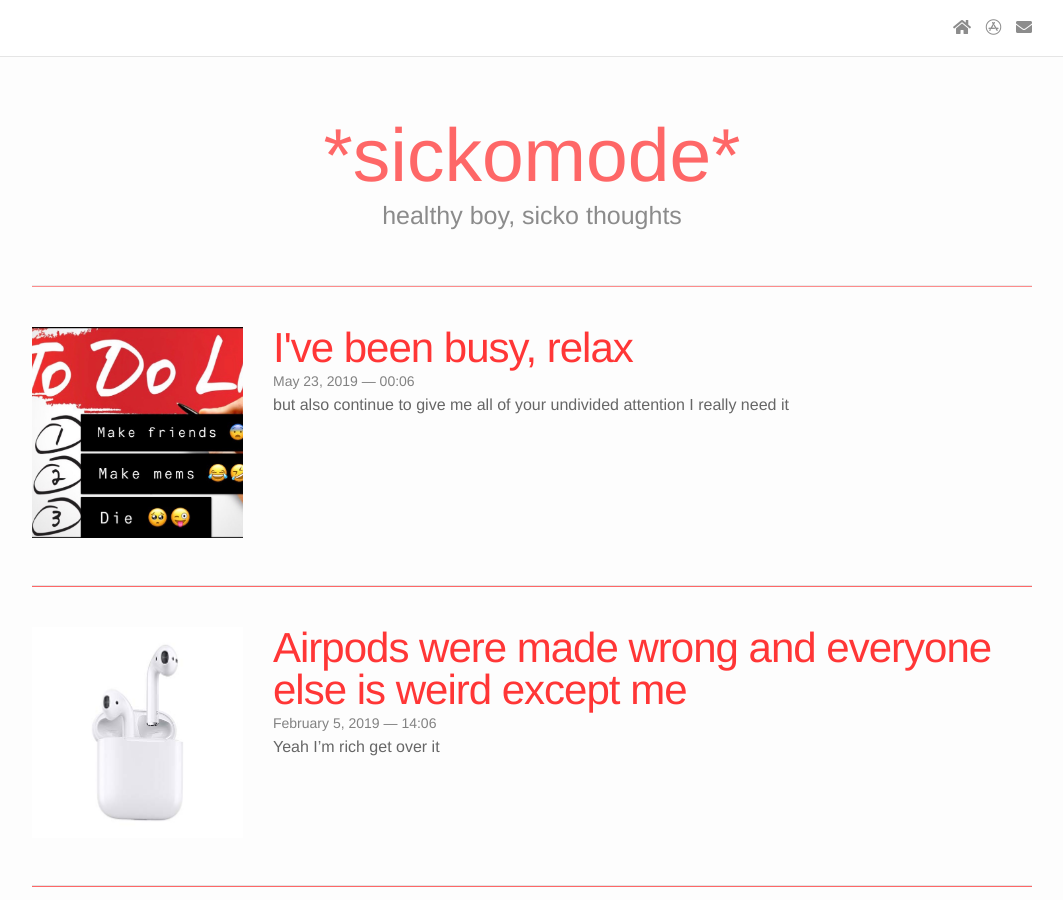
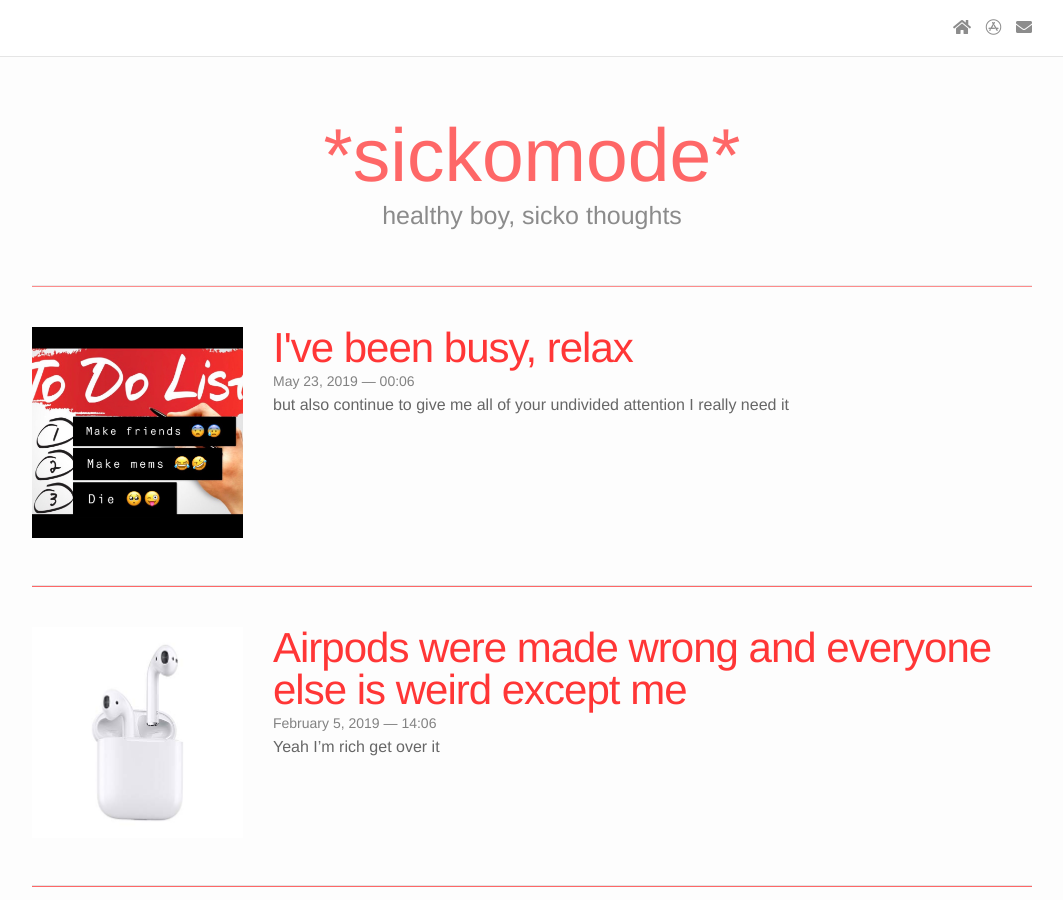
Before and after one commit to harizme/harizme.github.io, a Jekyll site: the page built from index.html, in a window 1280 px wide and 900 px high. Shown: the whole window, without its empty margins (108-1171 px from the left). Built offline with Jekyll 4.4.1, drawn with Linux system fonts in a browser that asks for light colours; nearby versions of some CDN libraries; the list of posts is cut into pages by our own code.

Commit message:
better cropped pic. Last one worked thanks a lot mueez smh

```diff
--- a/_posts/2019/2019-05-23-i-ve-been-busy-relax.markdown
+++ b/_posts/2019/2019-05-23-i-ve-been-busy-relax.markdown
@@ -3,7 +3,7 @@
 title: "I've been busy, relax"
 description: "but also continue to give me all of your undivided attention I really need it"
 date: "2019-05-23 00:06"
-img: /images/2019/5/to_do_list_2.jpg
+img: /images/2019/5/bettercrop_todo.jpg
 ---
 <img class="post-img" src="{{ site.baseurl}}/images/2019/3/busy_tweet.jpg">
 
```
Also changed, not shown: images/2019/5/bettercrop_todo.jpg (added).
